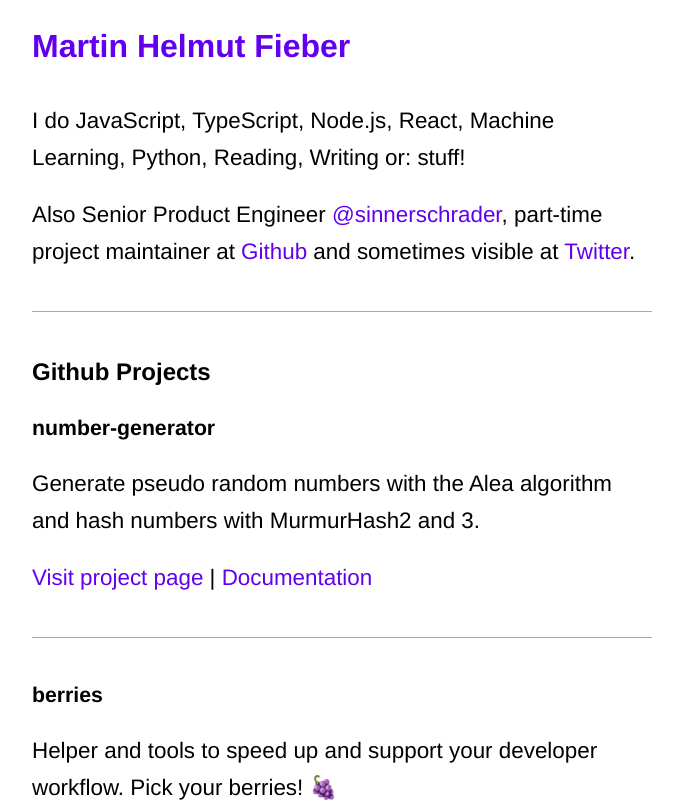
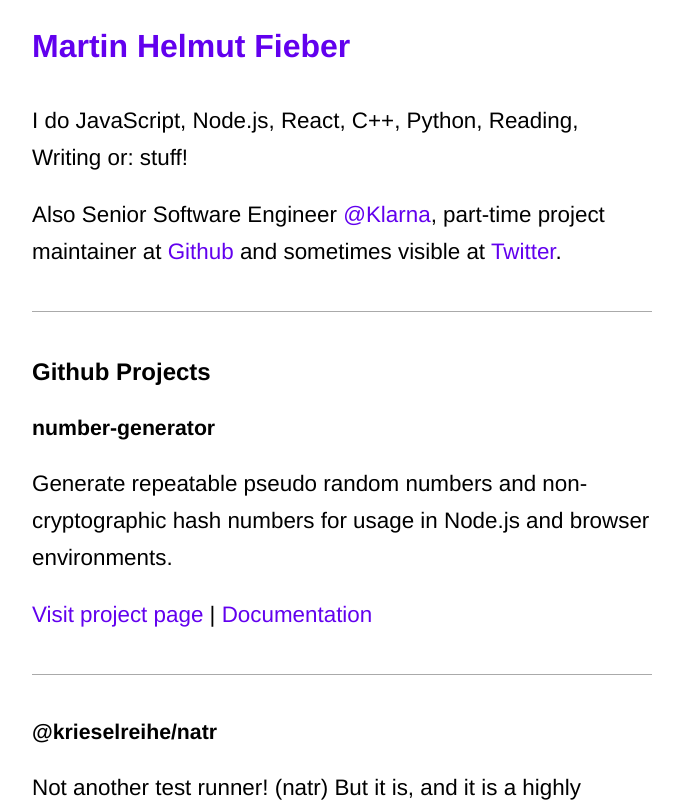
Before and after one commit to MartinHelmut/martin-fieber.de, a Next.js app: page / in a window 1280 px wide. Shown: the top 803 px of the page, without its empty margins (298-978 px from the left). Built offline with nearby package versions, Linux system fonts and the light colour scheme.

Commit message:
feat: add new project natr

```diff
--- a/components/intro/index.jsx
+++ b/components/intro/index.jsx
@@ -6,16 +6,15 @@
 const Intro = () => (
   <React.Fragment>
     <Text>
-      I do JavaScript, TypeScript, Node.js, React, Machine Learning, Python,
-      Reading, Writing or: stuff!
+      I do JavaScript, Node.js, React, C++, Python, Reading, Writing or: stuff!
     </Text>
     <Text>
-      Also Senior Product Engineer{" "}
+      Also Senior Software Engineer{" "}
       <Link
-        href="https://sinnerschrader.com/"
-        title="Website of SinnerSchrader"
+        href="https://www.klarna.com/"
+        title="Website of Klarna Smoooth Payments"
       >
-        @sinnerschrader
+        @Klarna
       </Link>
       , part-time project maintainer at{" "}
       <Link
--- a/components/projects/projects.js
+++ b/components/projects/projects.js
@@ -2,7 +2,7 @@
   {
     name: "number-generator",
     description:
-      "Generate pseudo random numbers with the Alea algorithm and hash numbers with MurmurHash2 and 3.",
+      "Generate repeatable pseudo random numbers and non-cryptographic hash numbers for usage in Node.js and browser environments.",
     link: {
       href: "https://github.com/MartinHelmut/number-generator",
       title: "Visit the Github page for the number-generator project."
@@ -13,22 +13,23 @@
     }
   },
   {
-    name: "berries",
+    name: "@krieselreihe/natr",
     description:
-      "Helper and tools to speed up and support your developer workflow. Pick your berries! 🍇",
+      "Not another test runner! (natr) But it is, and it is a highly opinionated one that is used for my own projects.",
     link: {
-      href: "https://github.com/MartinHelmut/berries",
-      title: "Visit the Github page for the berries project."
+      href: "https://github.com/krieselreihe/natr",
+      title: "Visit the Github page for the natr project."
     },
     docs: {
-      href: "https://github.com/MartinHelmut/berries/blob/master/README.md",
-      title: "Read about what packages are included in the berries toolchain."
+      href: "https://github.com/krieselreihe/natr/blob/master/README.md",
+      title:
+        "See how you can use natr for your own projects. Important note: The test runner is a MVP."
     }
   },
   {
     name: "strex-lang",
     description:
-      'The "Strange expression language" is only used to train regular expressions and parser design for JavaScript in a hopefully not so boring way. It is a project where a mentor and trainee can work together in a predefined environment.',
+      'The "Strange expression language" is only used to train regular expressions for JavaScript and a bit of parser design in a hopefully not so boring way. It is a project where a mentor and trainee can work together in a predefined environment.',
     link: {
       href: "https://github.com/MartinHelmut/strex-lang",
       title: "This is the StrexLang project page on Github."
```
Also changed, not shown: 1 other file (tests, documents, lock files or other folders).
